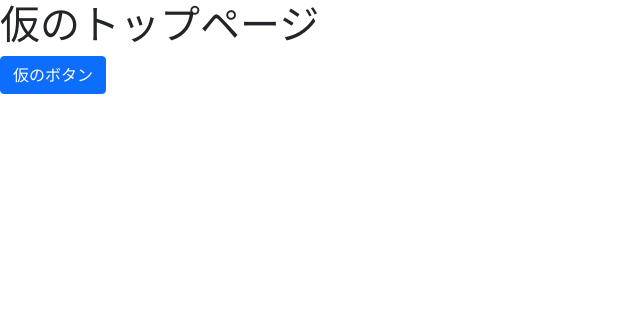
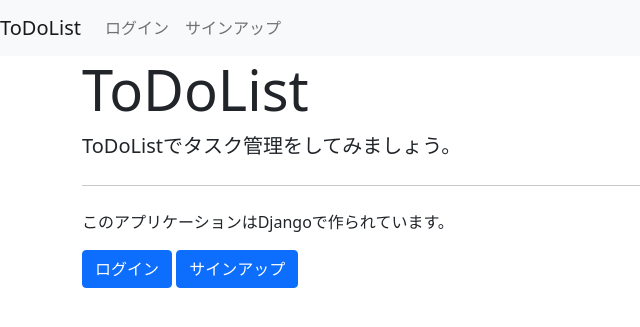
Before and after one commit to Kaito-shi/ToDOList, a Django app: page /ToDoList/ in a window 1280 px wide. Shown: the top 327 px of the page, without its empty margins (0-640 px from the left). Run offline with Django 3.2, Linux system fonts and the light colour scheme.

Commit message:
トップページの整形
TechpitDjango 2-5終了

```diff
--- a/ToDoList/templates/ToDoList/index.html
+++ b/ToDoList/templates/ToDoList/index.html
@@ -1,5 +1,5 @@
 <!doctype html>
-<html lang="ja"><!-- jaに変更 -->
+<html lang="ja">
   <head>
     <!-- Required meta tags -->
     <meta charset="utf-8">
@@ -8,12 +8,41 @@
     <!-- Bootstrap CSS -->
     <link href="https://cdn.jsdelivr.net/npm/bootstrap@5.0.0-beta1/dist/css/bootstrap.min.css" rel="stylesheet" integrity="sha384-giJF6kkoqNQ00vy+HMDP7azOuL0xtbfIcaT9wjKHr8RbDVddVHyTfAAsrekwKmP1" crossorigin="anonymous">
 
-    <title>ToDoList</title><!-- ToDoListに変更　-->
+    <title>ToDoList</title>
   </head>
+
   <body>
-    <h1>仮のトップページ</h1><!-- 仮のトップページに変更 -->
+   <header>
+       <nav class="navbar navbar-expand-lg navbar-light bg-light">
+           <a class="navbar-brand" href="{% url 'ToDoList:index' %}">ToDoList</a>
+           <button class="navbar-toggler" type="button" data-toggle="collapse" data-target="#navbarSupportedContent" aria-controls="navbarSupportedContent" aria-expanded="false" aria-label="Toggle navigation">
+               <span class="navbar-toggler-icon"></span>
+           </button>
+           <div class="collapse navbar-collapse" id="navbarSupportedContent">
+               <ul class="navbar-nav mr-auto">
+               </ul>
+               <ul class="navbar-nav">
+                   <li class="nav-item">
+                       <a class="nav-link" href="#">ログイン</a>
+                   </li>
+                   <li class="nav-item">
+                       <a class="nav-link" href="#">サインアップ</a>
+                   </li>
+               </ul>
+           </div>
+       </nav>
+   </header>
 
-    <button type="button" class="btn btn-primary">仮のボタン</button>
+   <main>
+       <div class="container">
+           <h1 class="display-4">ToDoList</h1>
+           <p class="lead">ToDoListでタスク管理をしてみましょう。</p>
+           <hr class="my-4">
+           <p>このアプリケーションはDjangoで作られています。</p>
+           <a class="btn btn-primary btn-log" href="#" role="button">ログイン</a>
+           <a class="btn btn-primary btn-log" href="#" role="button">サインアップ</a>
+       </div>
+   </main>
 
     <!-- Optional JavaScript; choose one of the two! -->
 
```
